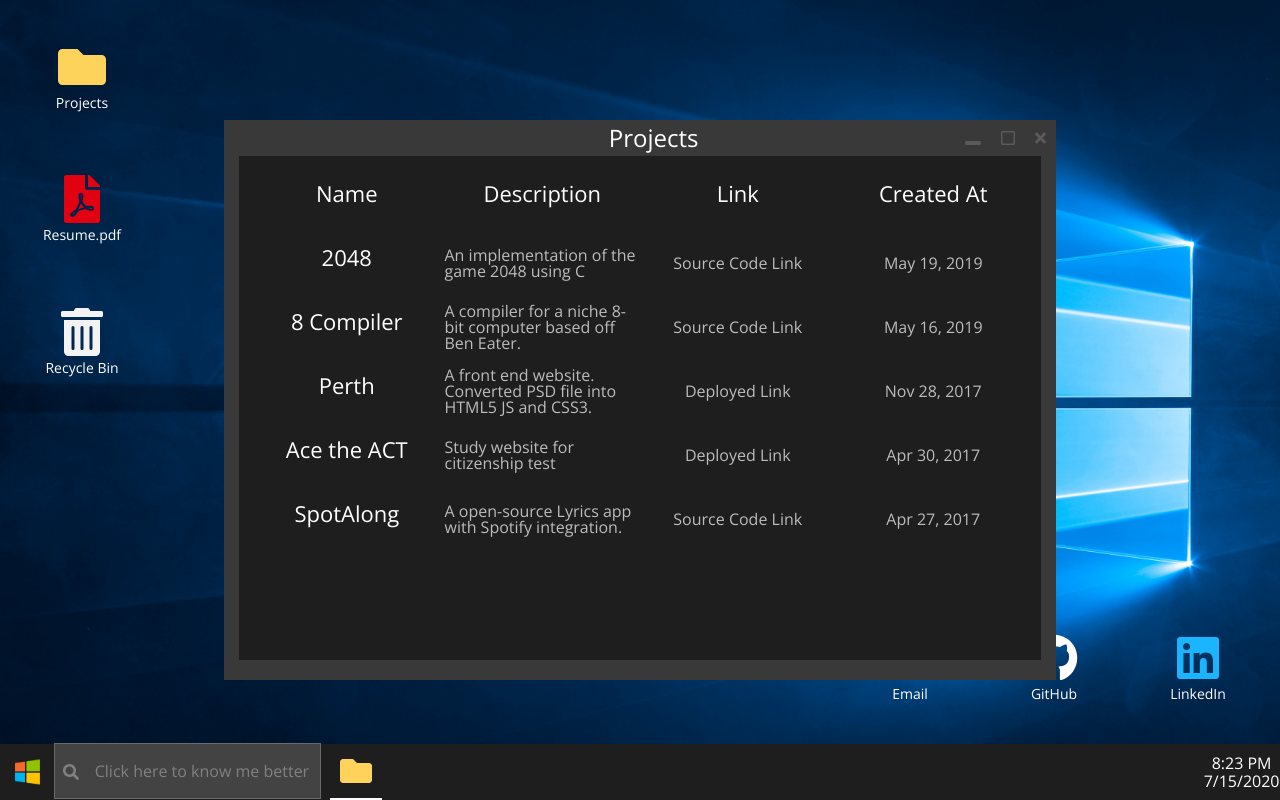
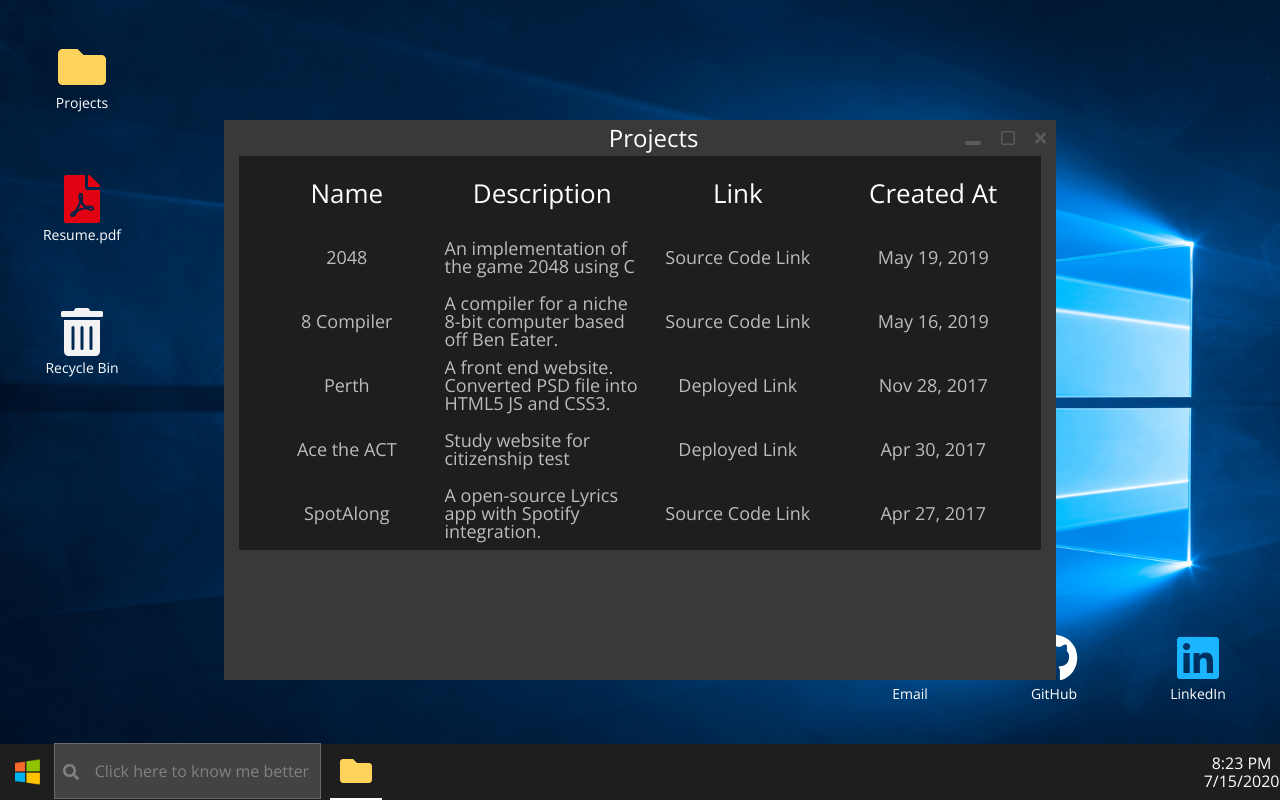
Before and after one commit to lisander-lopez/windows-portfolio, a Next.js app: page / in a window 1280 px wide. Both pictures are taken after a click on the button "Projects". Built offline with nearby package versions, Linux system fonts and the light colour scheme.

Commit message:
Projects is done! #9

```diff
--- a/css/_variables.scss
+++ b/css/_variables.scss
@@ -25,3 +25,12 @@ $program-close-btn-color-hover: #e10111;
 $program-regular-btn-color-hover: rgba(255, 255, 255, 0.17);
 
 $portfolio-link-hover-color: rgba(#707070, 0.05);
+
+$footer-color: #1e1e1e;
+
+$win-logo-hover-color: #333333;
+$search-bg-color: #434343;
+$search-border-color: #696969;
+$search-text-color: #dddddd;
+$search-hover-border-color: #828282;
+$search-width: 265px;
--- a/css/footer.module.scss
+++ b/css/footer.module.scss
@@ -1,11 +1,4 @@
-$footer-color: #1e1e1e;
-
-$win-logo-hover-color: #333333;
-$search-bg-color: #434343;
-$search-border-color: #696969;
-$search-text-color: #dddddd;
-$search-hover-border-color: #828282;
-$search-width: 265px;
+@import "../css/variables";
 
 .main-container {
 	color: white;
--- a/css/portfolio.module.scss
+++ b/css/portfolio.module.scss
@@ -7,19 +7,14 @@
 	padding: 10px;
 
 	grid-auto-rows: 1fr;
-
-	div {
-		&:nth-child(1) {
-			span {
-				color: rgba($color: #fff, $alpha: 1);
-				font-size: 22px;
-			}
-		}
-
-		span {
-			color: rgba($color: #fff, $alpha: 0.7);
-		}
-	}
+}
+.row.header {
+	color: rgba($color: #fff, $alpha: 1);
+	font-size: 26px;
+}
+.row:not(.header) {
+	font-size: 18px;
+	color: rgba($color: #fff, $alpha: 0.7);
 }
 .row {
 	width: 100%;
@@ -49,6 +44,27 @@
 		transform: translateY(-50%);
 	}
 }
+
+@media (max-width: $desktop-breakpoint) {
+	// We are on Tablet
+	.row.header {
+		font-size: 22px;
+	}
+	.row:not(.header) {
+		font-size: 14px;
+	}
+}
+@media (max-width: 735px) {
+	// Custom Media Query, The grid text starts looking bad here
+	.row.header {
+		font-size: 16px;
+	}
+	.row:not(.header) {
+		div {
+			font-size: 10px;
+		}
+	}
+}
 /*
 .header {
 	.cell {
--- a/css/program.module.scss
+++ b/css/program.module.scss
@@ -10,6 +10,10 @@
 	left: 50%;
 	transform: translate(-50%, -50%);
 	z-index: 2; //
+	max-height: 78%;
+	display: flex;
+	flex-direction: column;
+	flex-wrap: nowrap;
 }
 
 .header {
@@ -77,13 +81,18 @@
 	background-color: $program-container-color;
 	margin: 15px;
 	margin-top: 0px;
-	height: 90%;
+	//height: 90%;
+	overflow: auto;
 }
 
 .container {
 	color: white;
 	max-height: 100%;
 	overflow: auto;
+}
+
+@media (max-width: $desktop-breakpoint) {
+	// We are on Tablet
 }
 
 /*
--- a/public/css/global.scss
+++ b/public/css/global.scss
@@ -1,6 +1,7 @@
 @import "normalize.scss";
 @import "reset.scss";
 @import "node_modules/@fortawesome/fontawesome-svg-core/styles";
+@import "../../css/variables";
 
 * {
 	box-sizing: border-box;
@@ -23,3 +24,24 @@ html {
 :focus {
 	outline: none;
 }
+
+/* width */
+::-webkit-scrollbar {
+	width: 10px;
+}
+
+/* Track */
+::-webkit-scrollbar-track {
+	// background: $footer-color;
+	background: black;
+}
+
+/* Handle */
+::-webkit-scrollbar-thumb {
+	background: #888;
+}
+
+/* Handle on hover */
+::-webkit-scrollbar-thumb:hover {
+	background: #555;
+}
```
